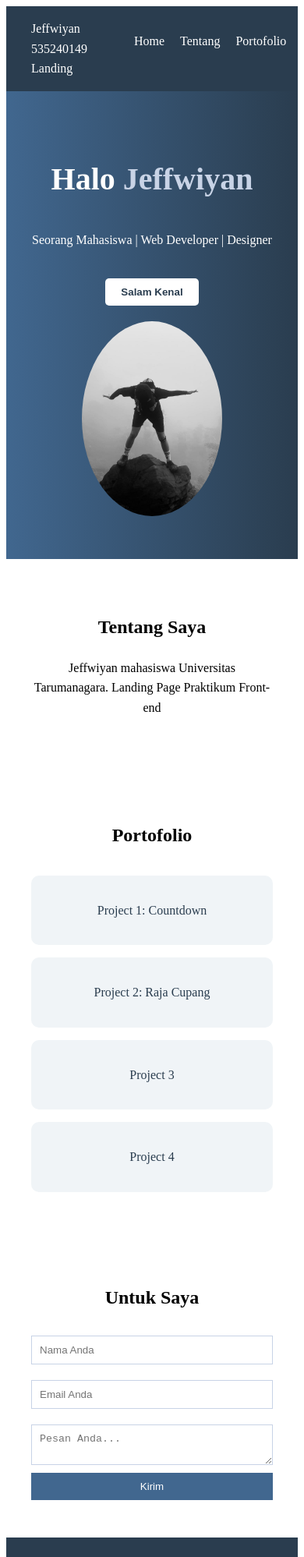
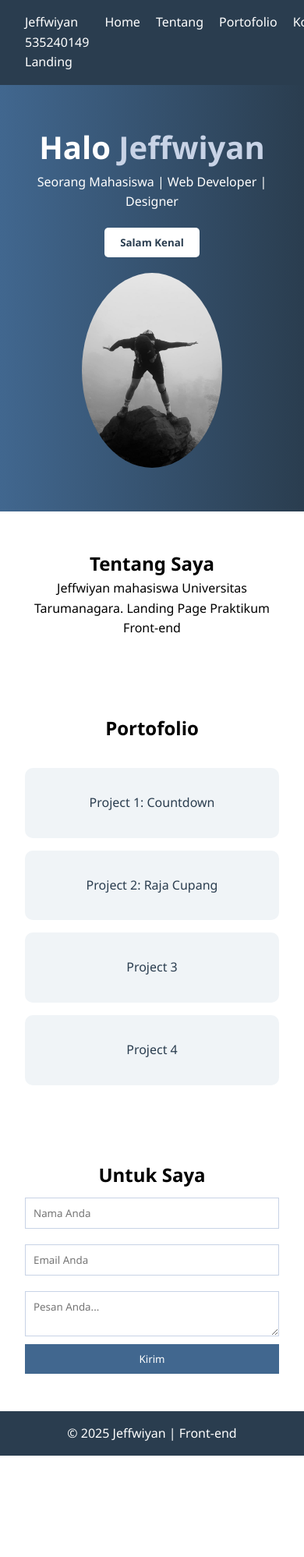
Before and after one commit to jeffwiyan/LandingPage_Jeffwiyan, a plain HTML site: page index.html in a window 390 px wide. Shown: the top 1997 px of the page at 78% size. After the commit the page ends 1867 px from the top, so only its background shows below. Drawn offline with Linux system fonts and the light colour scheme.

Commit message:
Update style.css

```diff
--- a/style.css
+++ b/style.css
@@ -1,5 +1,3 @@
-<<<<<<< HEAD
-/* General Reset */
 * {
   margin: 0;
   padding: 0;
@@ -11,7 +9,6 @@ body {
   line-height: 1.6;
 }
 
-/* Navbar */
 .navbar {
   display: flex;
   justify-content: space-between;
@@ -39,7 +36,6 @@ body {
   color: #c8d3e6;
 }
 
-/* Hero Section */
 .hero {
   display: flex;
   justify-content: space-between;
@@ -81,7 +77,6 @@ body {
   object-fit: cover;
 }
 
-/* Section Styling */
 section {
   padding: 3rem 2rem;
   text-align: center;
@@ -133,7 +128,6 @@ section {
   background: #2a3d4f;
 }
 
-/* Footer */
 footer {
   text-align: center;
   padding: 1rem;
@@ -141,7 +135,6 @@ footer {
   color: white;
 }
 
-/* Responsive Layout */
 @media screen and (max-width: 768px) {
   .hero {
     flex-direction: column;
@@ -162,169 +155,4 @@ footer {
   .portfolio .grid {
     grid-template-columns: 1fr;
   }
-=======
-/* General Reset */
-* {
-  margin: 0;
-  padding: 0;
-  box-sizing: border-box;
-  font-family: "Segoe UI", sans-serif;
 }
-
-body {
-  line-height: 1.6;
-}
-
-/* Navbar */
-.navbar {
-  display: flex;
-  justify-content: space-between;
-  padding: 1rem 2rem;
-  background: #2a3d4f;
-  color: white;
-}
-
-.navbar .nav-links {
-  display: flex;
-  list-style: none;
-}
-
-.navbar .nav-links li {
-  margin-left: 20px;
-}
-
-.navbar .nav-links a {
-  text-decoration: none;
-  color: white;
-  transition: color 0.3s;
-}
-
-.navbar .nav-links a:hover {
-  color: #c8d3e6;
-}
-
-/* Hero Section */
-.hero {
-  display: flex;
-  justify-content: space-between;
-  align-items: center;
-  padding: 3rem 2rem;
-  background: linear-gradient(to right, #41678f, #2a3d4f);
-  color: white;
-}
-
-.hero-text h1 {
-  font-size: 2.5rem;
-}
-
-.hero-text .highlight {
-  color: #c8d3e6;
-}
-
-.hero button {
-  margin-top: 20px;
-  padding: 10px 20px;
-  background: white;
-  border: none;
-  color: #2a3d4f;
-  font-weight: bold;
-  cursor: pointer;
-  transition: 0.3s;
-  border-radius: 5px;
-}
-
-.hero button:hover {
-  background: #c8d3e6;
-  color: #2a3d4f;
-}
-
-.hero-img img {
-  width: 250px;
-  height: 250px;
-  border-radius: 50%;
-  object-fit: cover;
-}
-
-/* Section Styling */
-section {
-  padding: 3rem 2rem;
-  text-align: center;
-}
-
-.portfolio .grid {
-  display: grid;
-  grid-template-columns: repeat(4, 1fr);
-  gap: 1rem;
-  margin-top: 2rem;
-}
-
-.card {
-  background: #f0f4f7;
-  padding: 2rem;
-  border-radius: 10px;
-  transition: transform 0.3s;
-  text-decoration: none;
-  color: #2a3d4f;
-}
-
-.card:hover {
-  transform: scale(1.05);
-  box-shadow: 0 4px 8px rgba(0, 0, 0, 0.1);
-}
-
-.contact form {
-  display: flex;
-  flex-direction: column;
-  max-width: 400px;
-  margin: auto;
-}
-
-.contact input, .contact textarea {
-  margin: 10px 0;
-  padding: 10px;
-  border: 1px solid #c8d3e6;
-}
-
-.contact button {
-  background: #41678f;
-  color: white;
-  padding: 10px;
-  border: none;
-  cursor: pointer;
-}
-
-.contact button:hover {
-  background: #2a3d4f;
-}
-
-/* Footer */
-footer {
-  text-align: center;
-  padding: 1rem;
-  background: #2a3d4f;
-  color: white;
-}
-
-/* Responsive Layout */
-@media screen and (max-width: 768px) {
-  .hero {
-    flex-direction: column;
-    text-align: center;
-  }
-
-  .hero-img img {
-    margin-top: 20px;
-    width: 180px;
-  }
-
-  .portfolio .grid {
-    grid-template-columns: repeat(2, 1fr);
-  }
-}
-
-@media screen and (max-width: 480px) {
-  .portfolio .grid {
-    grid-template-columns: 1fr;
-  }
->>>>>>> 920ff8684368d60dedaaefc34c1acf3d10e1da78
-}
```
